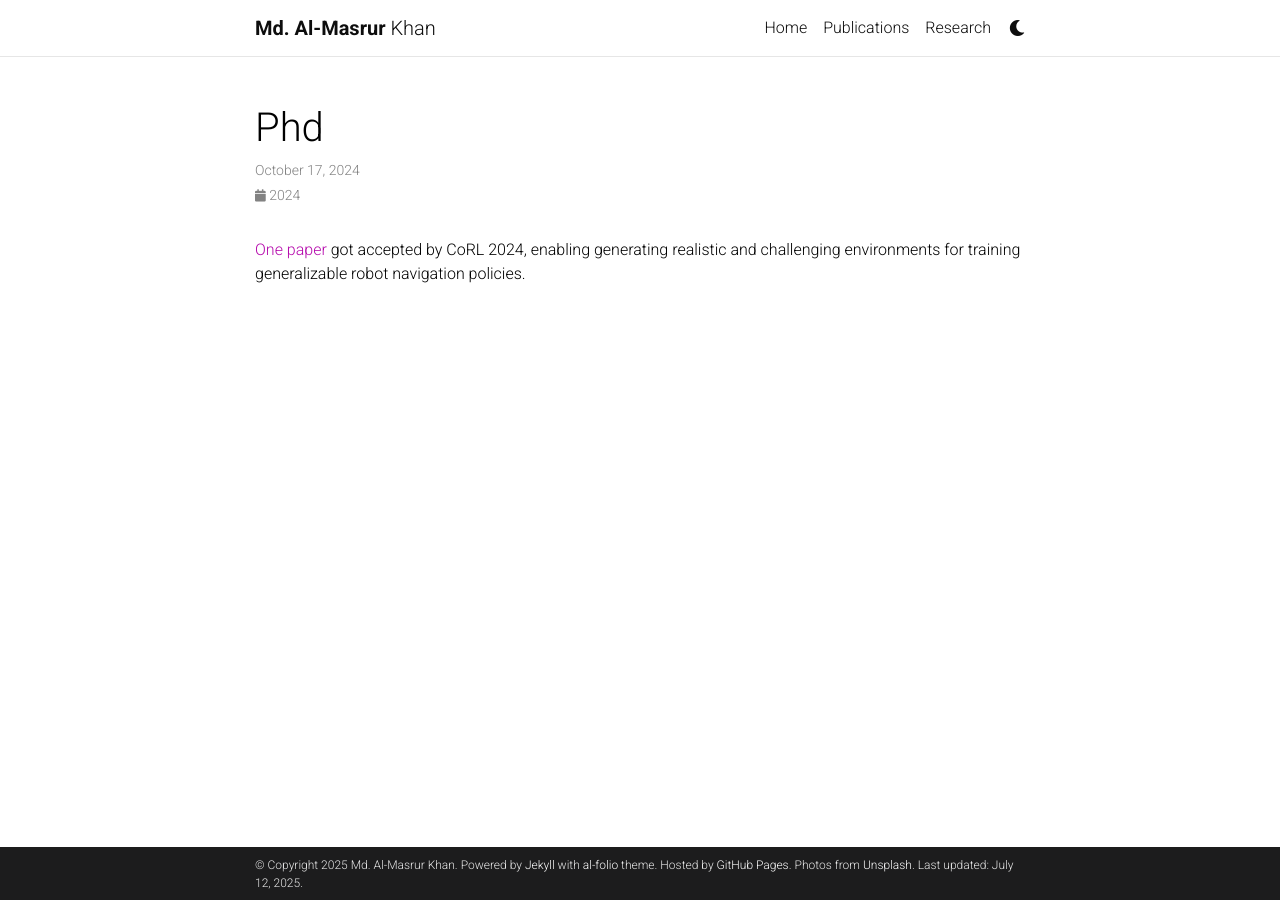
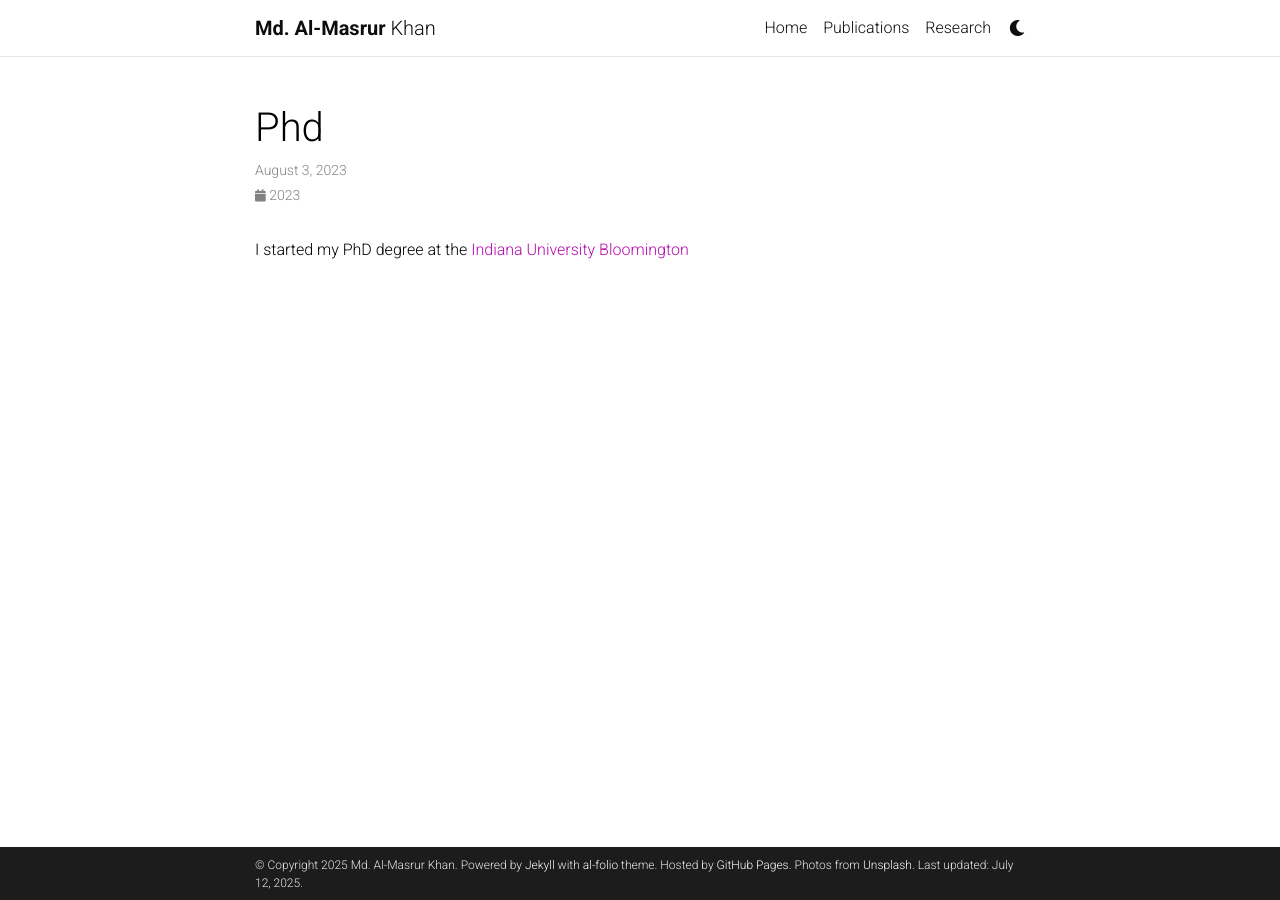
Before and after one commit to Masrur02/Masrur02.github.io, a Jekyll site: the page built from _news/PhD.md, in a window 1280 px wide. Built offline with Jekyll 4.4.1, drawn with Linux system fonts in a browser that asks for light colours; comment, search, counter and statistics services are not loaded; a style sheet for code colours, icons or effects is not loaded.

Commit message:
Personalize site

```diff
--- a/_news/PhD.md
+++ b/_news/PhD.md
@@ -1,8 +1,7 @@
 ---
 layout: post
-date: 2024-10-17 15:59:00-0400
+date: 2023-08-03 15:59:00-0400
 inline: true
 ---
 
-[One paper](https://openreview.net/forum?id=xYleTh2QhS) got accepted by CoRL 2024, enabling generating realistic and
-challenging environments for training generalizable robot navigation policies.
+I started my PhD degree at the [Indiana University Bloomington](https://bloomington.iu.edu/index.html)
```
